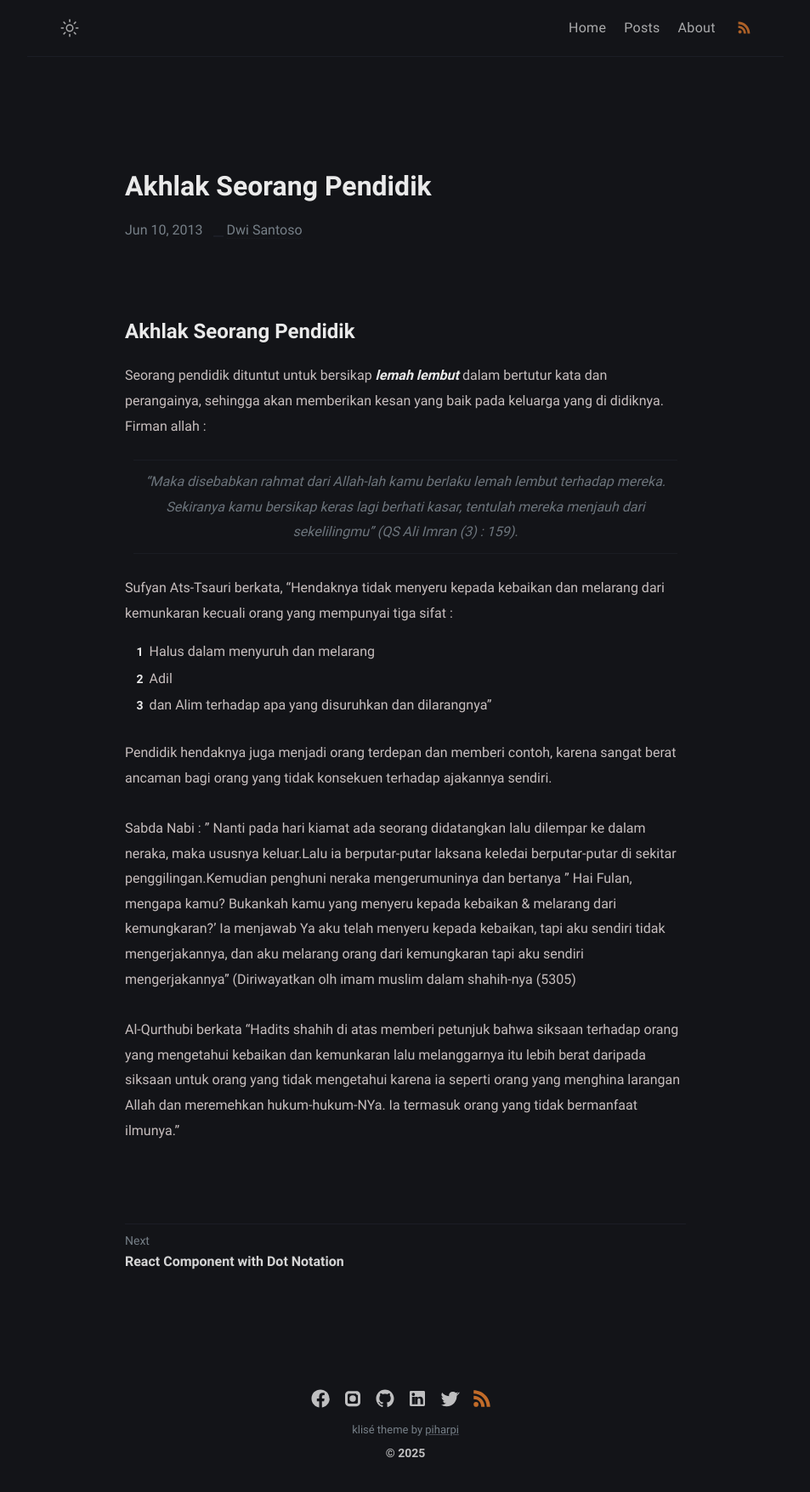
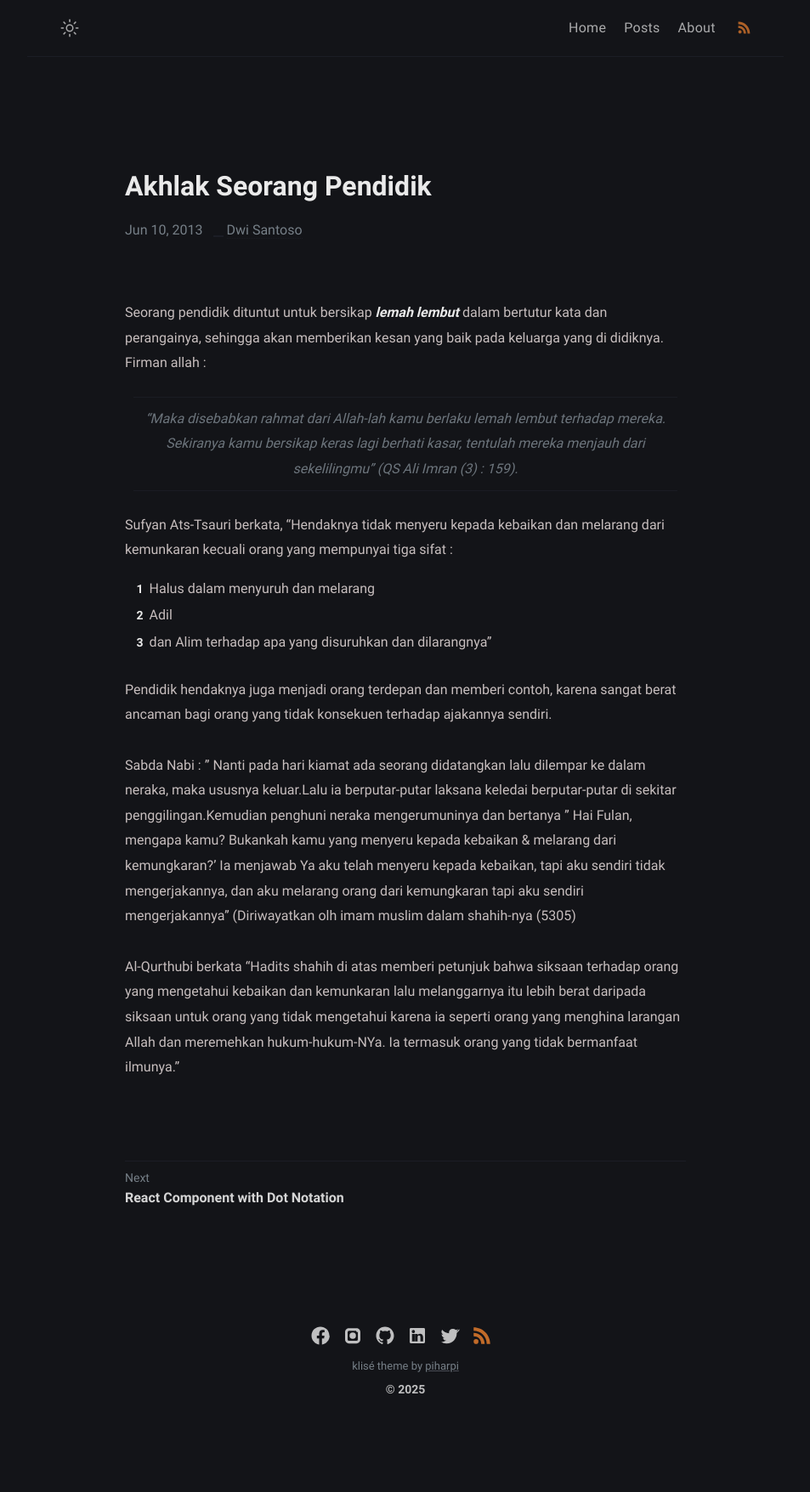
Before and after one commit to Dwisantosobk/Dwisantoso.github.io, a Jekyll site: the page built from _posts/akhlak-seorang-pendidik/2013-06-10-akhlak-seorang-pendidik.md, in a window 1280 px wide. Shown: the whole page at 85% size, without its empty margins (163-1116 px from the left). Built offline with Jekyll 4.4.1, drawn with Linux system fonts in a browser that asks for light colours; after the commit the page ends 1682 px from its top, so only the background shows below that.

Commit message:
Update 2013-06-10-akhlak-seorang-pendidik.md

```diff
--- a/_posts/akhlak-seorang-pendidik/2013-06-10-akhlak-seorang-pendidik.md
+++ b/_posts/akhlak-seorang-pendidik/2013-06-10-akhlak-seorang-pendidik.md
@@ -1,5 +1,3 @@
-# Akhlak Seorang Pendidik
-
 Seorang pendidik dituntut untuk bersikap  **_lemah lembut_** dalam bertutur kata dan perangainya, sehingga akan memberikan kesan yang baik pada keluarga yang di didiknya. Firman allah :
 
 > “Maka disebabkan rahmat dari Allah-lah kamu berlaku lemah lembut
```
